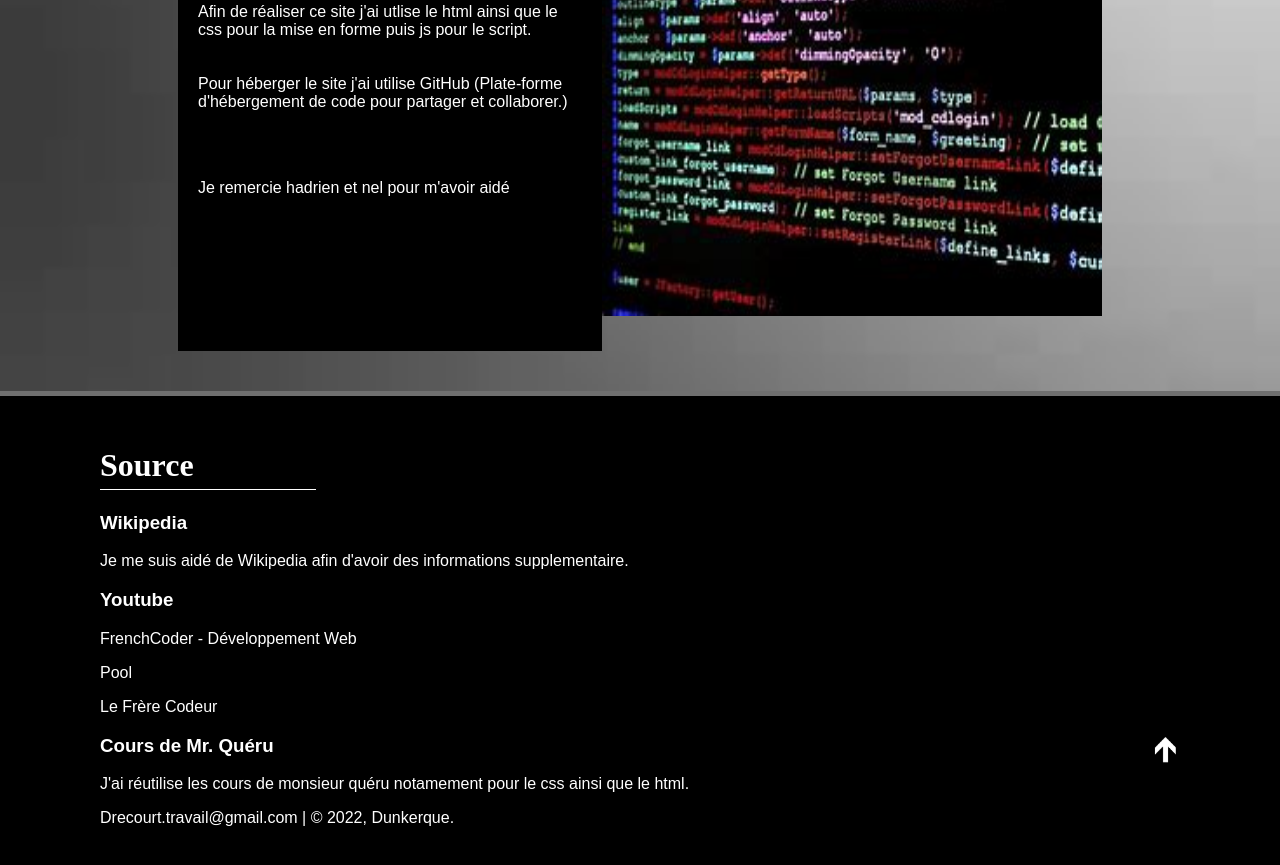
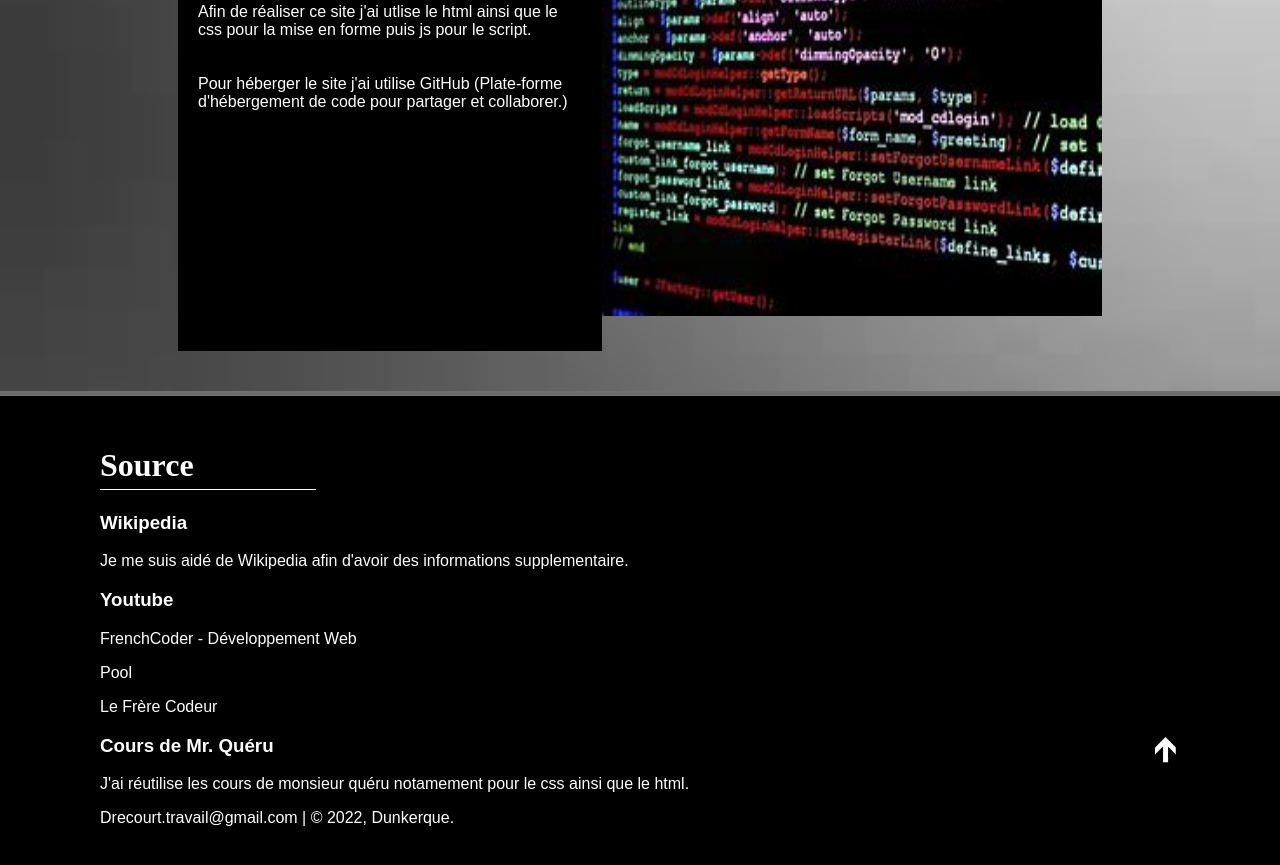
Before and after one commit to RyanDrecourt1/ProjetFinalBTS, a plain HTML site: page index.html in a window 1280 px wide. Shown: the part 728-1593 px from the top of the page. Drawn offline with Linux system fonts and the light colour scheme.

Commit message:
Update index.html

```diff
--- a/index.html
+++ b/index.html
@@ -54,7 +54,7 @@
             <h1>Projet de fin d'année.</h1>
             <p>Bonjour, aujourd'hui je vais vous présentez mon site internet présentant les compostants de l'ordinateur ainsi que son hisoire puis un petit quizz pour finir .</p>
             <br>
-            <p>Afin de réaliser ce site j'ai utlise le html ainsi que le css pour la mise en forme puis js pour le script.<br><br><br>Pour héberger le site j'ai utilise GitHub (Plate-forme d'hébergement de code pour partager et collaborer.)</p><br><br><p>Je remercie hadrien et nel pour m'avoir aidé</p>
+            <p>Afin de réaliser ce site j'ai utlise le html ainsi que le css pour la mise en forme puis js pour le script.<br><br><br>Pour héberger le site j'ai utilise GitHub (Plate-forme d'hébergement de code pour partager et collaborer.)</p><br><br>
 
           </div>
 
```
